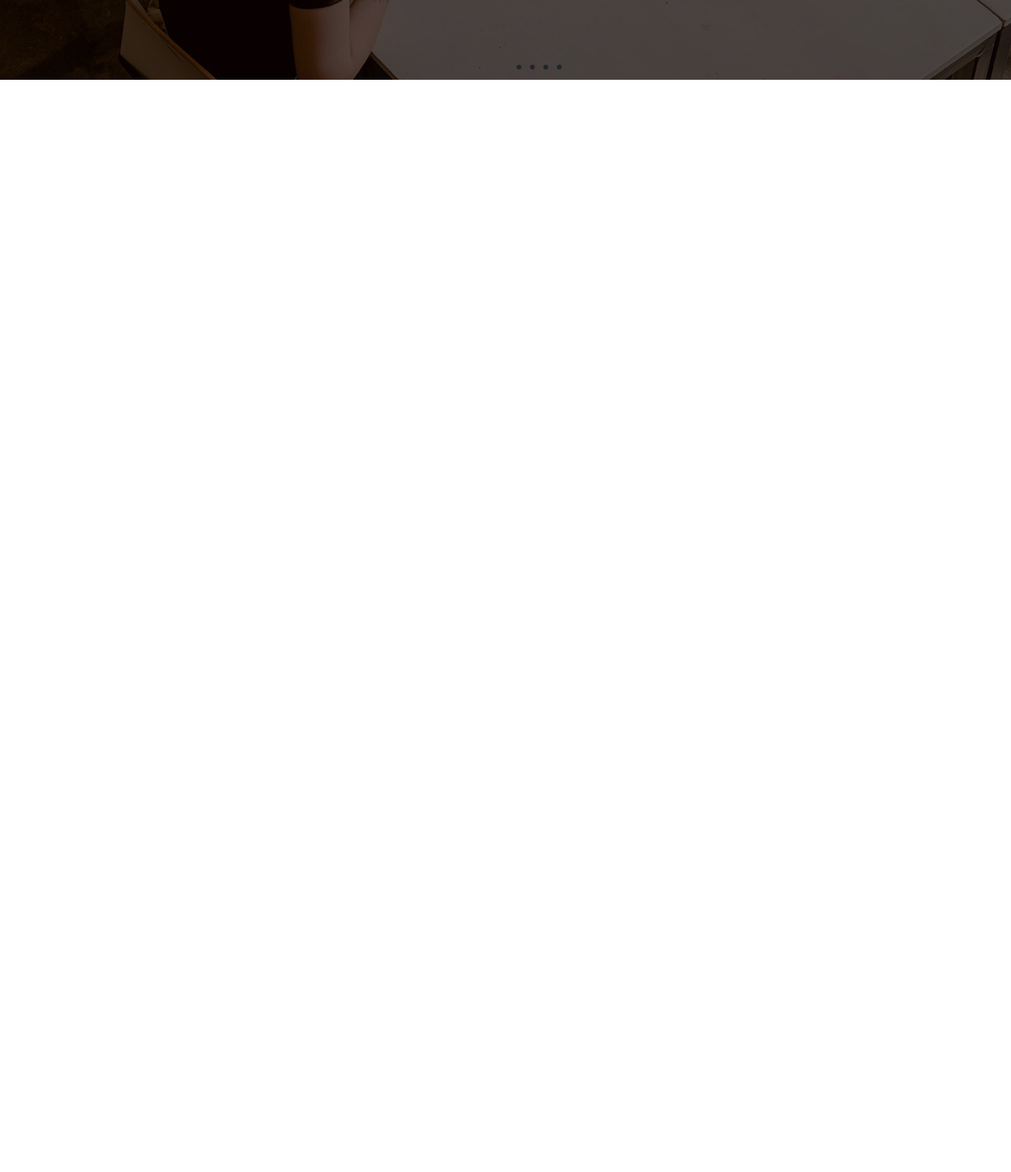
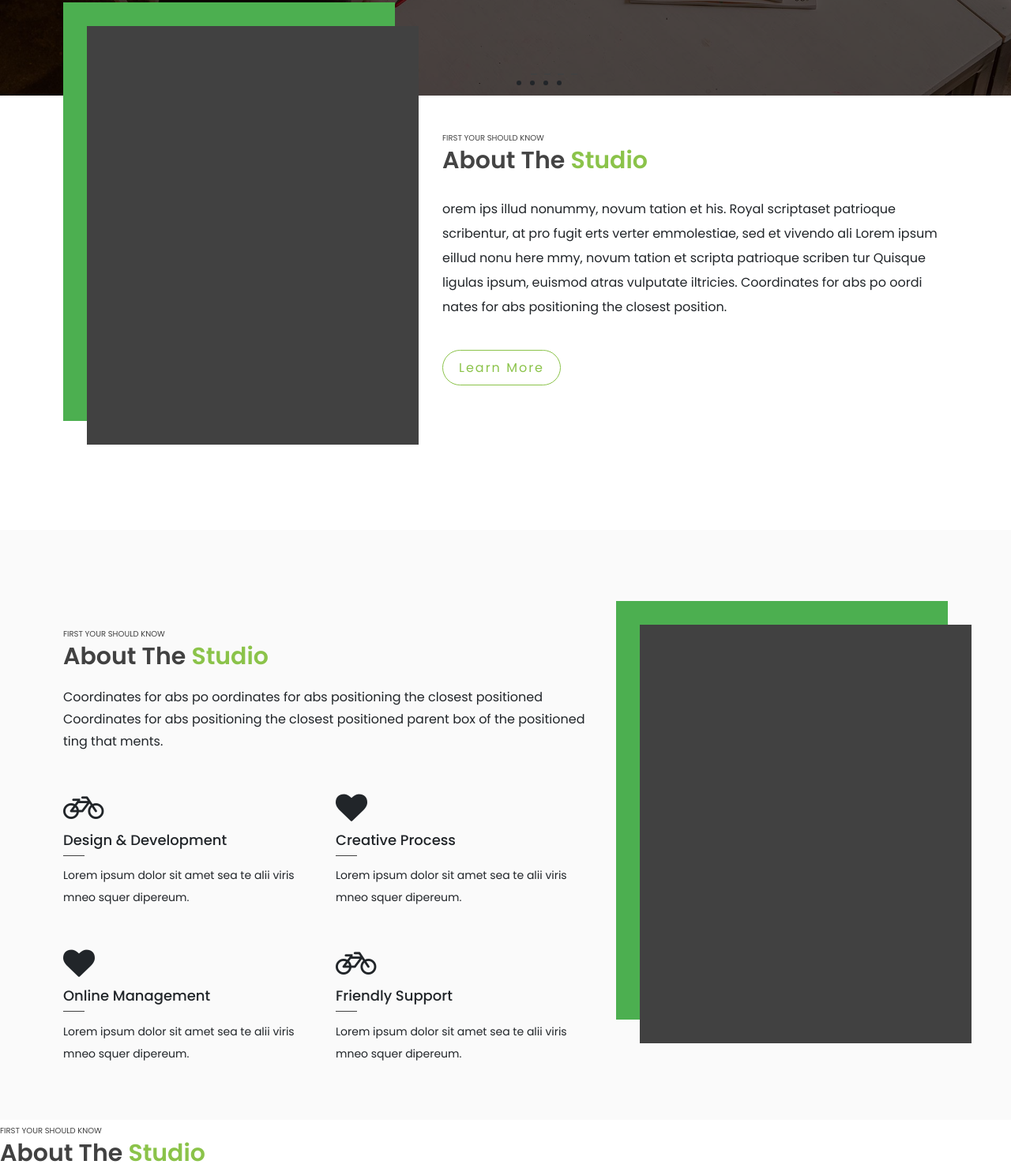
Before and after one commit to tarikulalways/biznes-psd-to-html, a plain HTML site: page index.html in a window 1280 px wide. Shown: the part 649-2133 px from the top of the page at 79% size. Before the commit the page ends 800 px from the top, so only its background shows below. Drawn offline with Linux system fonts and the light colour scheme.

Commit message:
about & service section done

```diff
--- a/assets/css/style.css
+++ b/assets/css/style.css
@@ -6,10 +6,18 @@ body{
   font-family: "Poppins", sans-serif;
 }
 
-/* common css */
+/* common css start*/
+.container{
+  width: 1150px;
+  height: auto;
+  margin: 0 auto;
+  padding: 10px;
+}
+
 a:hover {
   text-decoration: none;
 }
+
 a{
   text-decoration: none;
 }
@@ -17,10 +25,35 @@ a{
 h2 {
   font-size: 30px;
 }
+
 p{
   padding: 0px;
   margin: 0px;
 }
+/* common css end */
+
+
+/* common btn start */
+.common-btn span {
+  font-size: 10px;
+  text-transform: uppercase;
+  color: #414141;
+}
+
+.common-btn h2 span {
+  color: #8bc34a;
+  font-size: 30px;
+  font-weight: 600;
+  text-transform: capitalize;
+}
+
+.common-btn h2 {
+  font-size: 30px;
+  text-transform: capitalize;
+  font-weight: 600;
+  color: #414141;
+}
+/* common btn end */
 
 /* header top css */
 #header-top {
@@ -179,3 +212,165 @@ section#slider {
   margin-right: 9px;
   background: #414141;
 }
+
+.about-content {
+  display: flex;
+}
+
+.about-img-1 {
+  width: 420px;
+  height: 530px;
+  background-color: #4caf50;
+}
+
+.about-img-2 {
+  width: 420px;
+  height: 530px;
+  background-color: #414141;
+}
+
+.about-img-content {
+  width: 420px;
+  height: auto;
+  position: relative;
+  margin-right: 30px;
+  top: -128px;
+}
+
+.about-img-2 {
+  position: absolute;
+  top: 30px;
+  left: 30px;
+}
+
+.about-info {
+  margin-left: 30px;
+  padding-top: 30px;
+}
+
+.about-info span {
+  text-transform: uppercase;
+  font-size: 10px;
+  color: #444444;
+}
+
+.about-info h2 {
+  font-size: 30px;
+  font-weight: 600;
+  color: #444444;
+  padding-bottom: 20px;
+  text-transform: capitalize;
+}
+
+.about-info h2 span {
+  font-size: 30px;
+  font-weight: 600;
+  color: #8bc34a;
+  text-transform: capitalize;
+}
+
+.about-info p {
+  line-height: 31px;
+  padding-bottom: 20px;
+}
+
+.about-info a {
+  padding: 10px 20px;
+  border: 1px solid #8bc34a;
+  border-radius: 50px;
+  color: #8bc34a;
+  text-transform: capitalize;
+  letter-spacing: 2px;
+  transition: .3s;
+}
+
+.about-info a:hover {
+  background-color: #8bc34a;
+  color: #fff;
+}
+
+.about-btn {
+  margin-top: 30px;
+}
+
+section#what_we_do {
+  background-color: #fafafa;
+  padding: 20px;
+  padding-bottom: 20px;
+}
+
+.what-we-do-left-content {
+  margin-right: 10px;
+  margin-top: 88px;
+  text-align: left;
+  overflow: hidden;
+  padding: 0px;
+}
+
+.service-img-1 {
+  width: 420px;
+  height: 530px;
+  background-color: #4caf50;
+}
+
+.container.what-we-do-content {
+  display: flex;
+}
+
+.what-we-do-left-content p {
+  margin-top: 20px;
+  margin-bottom: 40px;
+  line-height: 28px;
+}
+
+.service-item {
+  display: flex;
+}
+
+.service-box h2 {
+  font-size: 18px;
+}
+
+.service-box {margin-right: 10px;}
+
+.service-box p {
+  font-size: 14px;
+}
+
+.service-box span {
+  font-size: 40px;
+}
+
+.service-img-1 {
+  width: 420px;
+  height: 530px;
+  background-color: #4caf50;
+}
+
+.what-we-do-right-content {
+  margin-top: 60px;
+  position: relative;
+}
+
+.service-img-2 {
+  width: 420px;
+  height: 530px;
+  background-color: #414141;
+  position: absolute;
+  top: 30px;
+  left: 30px;
+}
+
+.service-box h2 {
+  position: relative;
+}
+
+.service-box h2:before {
+  position: absolute;
+  content: "";
+  top: 30px;
+  left: 0px;
+  width: 27px;
+  height: 1px;
+  background-color: #414141;
+}
--- a/index.html
+++ b/index.html
@@ -85,6 +85,77 @@
         </div>
     </section>
 
+    <!-- aboutt section start -->
+    <section id="about">
+        <div class="about-content container">
+            <div class="about-img-content">
+                <div class="about-img-1"></div>
+                <div class="about-img-2"></div>
+            </div>
+            <div class="about-info">
+                <span>first your Should Know</span>
+                <h2>About The <span>Studio</span></h2>
+                <p>orem ips illud nonummy, novum tation et his. Royal scriptaset patrioque scribentur, at pro fugit erts verter emmolestiae, sed et vivendo ali Lorem ipsum eillud nonu here mmy, novum tation et scripta patrioque scriben tur Quisque ligulas ipsum, euismod atras vulputate iltricies. Coordinates for abs po oordi nates for abs positioning the closest position.</p>
+                <div class="about-btn">
+                    <a href="#">Learn more</a>
+                </div>
+            </div>
+        </div>
+    </section>
+    <!-- aboutt section end -->
+
+    <!-- what we do start -->
+    <section id="what_we_do">
+        <div class="container what-we-do-content">
+            <div class="what-we-do-left-content">
+                <div class="common-btn">
+                    <span>first your Should Know</span>
+                    <h2>About The <span>Studio</span></h2>
+                </div>
+                <p>Coordinates for abs po oordinates for abs positioning the closest positioned Coordinates for abs positioning the closest positioned parent box of the positioned ting that ments.</p>
+                <div class="service-item">
+                    <div class="service-box">
+                        <span><i class="fa fa-bicycle"></i></span>
+                        <h2>Design & Development</h2>
+                        <p>Lorem ipsum dolor sit amet sea te alii viris mneo squer dipereum.</p>
+                    </div>
+                    <div class="service-box">
+                        <span><i class="fa fa-heart"></i></span>
+                        <h2>Creative Process</h2>
+                        <p>Lorem ipsum dolor sit amet sea te alii viris mneo squer dipereum.</p>
+                    </div>
+                </div>
+
+                <div class="service-item">
+                    <div class="service-box">
+                        <span><i class="fa fa-heart"></i></span>
+                        <h2>Online Management</h2>
+                        <p>Lorem ipsum dolor sit amet sea te alii viris mneo squer dipereum.</p>
+                    </div>
+                    <div class="service-box">
+                        <span><i class="fa fa-bicycle"></i></span>
+                        <h2>Friendly Support</h2>
+                        <p>Lorem ipsum dolor sit amet sea te alii viris mneo squer dipereum.</p>
+                    </div>
+                </div>
+            </div>
+            <div class="what-we-do-right-content">
+                <div class="service-img-1"></div>
+                <div class="service-img-2"></div>
+            </div>
+        </div>
+    </section>
+    <!-- what we do end -->
+
+
+
+
+
+    <div class="common-btn">
+        <span>first your Should Know</span>
+        <h2>About The <span>Studio</span></h2>
+    </div>
+
     <script src="assets/js/bootstrap.bundle.min.js"></script>
     <script src="assets/js/jquery.min.js"></script>
     <script src="assets/js/custom.js"></script>
```
